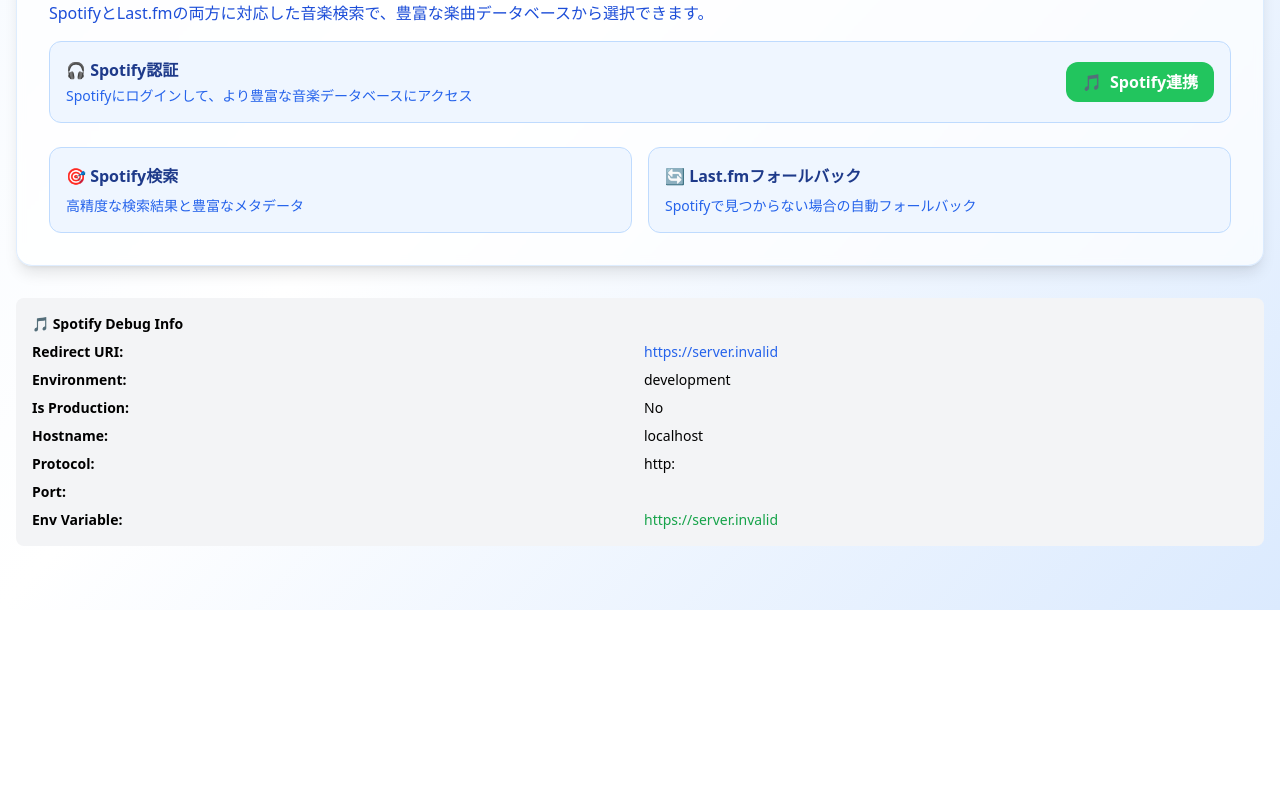
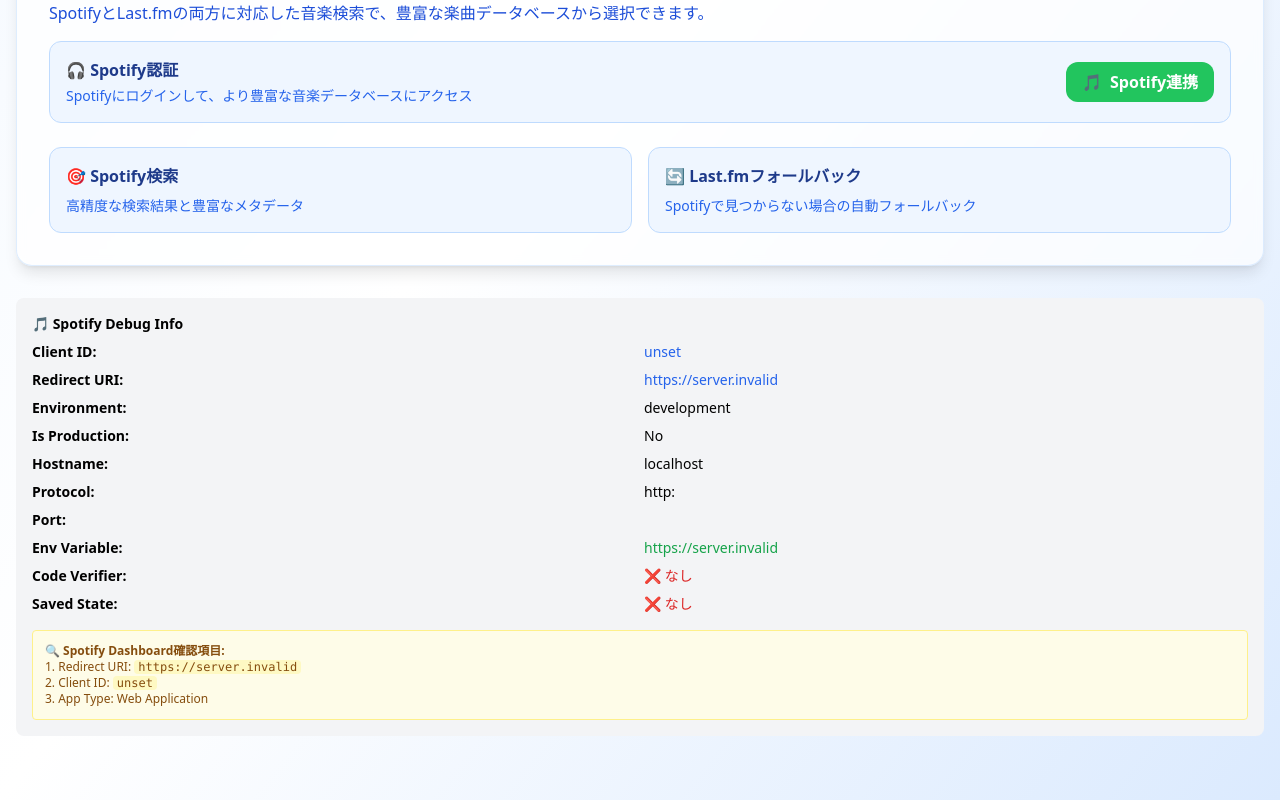
Before and after one commit to Natsuki-Endo-GMO/Musi-card, a React (Vite) app: page / in a window 1280 px wide. Shown: the part 812-1612 px from the top of the page. Before the commit the page ends 1422 px from the top, so only its background shows below. Built offline with nearby package versions, Linux system fonts and the light colour scheme; no server answers.

Commit message:
検証用にデバッグ情報を追加

```diff
--- a/src/components/SpotifyDebugInfo.tsx
+++ b/src/components/SpotifyDebugInfo.tsx
@@ -2,21 +2,27 @@
 
 export default function SpotifyDebugInfo() {
   const debugInfo = {
+    clientId: import.meta.env.VITE_SPOTIFY_CLIENT_ID,
     redirectUri: spotifyAuth.getCurrentRedirectUri(),
     environment: import.meta.env.MODE,
     isProd: import.meta.env.PROD,
     hostname: typeof window !== 'undefined' ? window.location.hostname : 'SSR',
     protocol: typeof window !== 'undefined' ? window.location.protocol : 'unknown',
     port: typeof window !== 'undefined' ? window.location.port : 'unknown',
-    envVar: import.meta.env.VITE_SPOTIFY_REDIRECT_URI || 'not set'
+    envVar: import.meta.env.VITE_SPOTIFY_REDIRECT_URI || 'not set',
+    hasCodeVerifier: typeof window !== 'undefined' ? !!localStorage.getItem('spotify_code_verifier') : false,
+    hasSavedState: typeof window !== 'undefined' ? !!localStorage.getItem('spotify_auth_state') : false
   };
 
   return (
     <div className="bg-gray-100 p-4 rounded-lg text-sm">
       <h3 className="font-bold mb-2">🎵 Spotify Debug Info</h3>
       <div className="grid grid-cols-2 gap-2">
+        <div><strong>Client ID:</strong></div>
+        <div className="text-blue-600 break-all">{debugInfo.clientId || '❌ 未設定'}</div>
+
         <div><strong>Redirect URI:</strong></div>
-        <div className="text-blue-600">{debugInfo.redirectUri}</div>
+        <div className="text-blue-600 break-all">{debugInfo.redirectUri}</div>
 
         <div><strong>Environment:</strong></div>
         <div>{debugInfo.environment}</div>
@@ -37,6 +43,25 @@
         <div className={debugInfo.envVar === 'not set' ? 'text-red-600' : 'text-green-600'}>
           {debugInfo.envVar}
         </div>
+
+        <div><strong>Code Verifier:</strong></div>
+        <div className={debugInfo.hasCodeVerifier ? 'text-green-600' : 'text-red-600'}>
+          {debugInfo.hasCodeVerifier ? '✅ 存在' : '❌ なし'}
+        </div>
+
+        <div><strong>Saved State:</strong></div>
+        <div className={debugInfo.hasSavedState ? 'text-green-600' : 'text-red-600'}>
+          {debugInfo.hasSavedState ? '✅ 存在' : '❌ なし'}
+        </div>
+      </div>
+
+      <div className="mt-4 p-3 bg-yellow-50 border border-yellow-200 rounded">
+        <p className="text-yellow-800 text-xs">
+          <strong>🔍 Spotify Dashboard確認項目:</strong><br/>
+          1. Redirect URI: <code className="bg-yellow-100 px-1 rounded">{debugInfo.redirectUri}</code><br/>
+          2. Client ID: <code className="bg-yellow-100 px-1 rounded">{debugInfo.clientId}</code><br/>
+          3. App Type: Web Application
+        </p>
       </div>
     </div>
   );
--- a/src/pages/SpotifyCallback.tsx
+++ b/src/pages/SpotifyCallback.tsx
@@ -45,6 +45,15 @@
 
         // State検証（CSRF攻撃防止）
         const savedState = localStorage.getItem('spotify_auth_state')
+        const savedCodeVerifier = localStorage.getItem('spotify_code_verifier')
+
+        console.log('🔍 LocalStorage状態確認:')
+        console.log(`   受信したcode: ${code.substring(0, 10)}...`)
+        console.log(`   受信したstate: "${state}"`)
+        console.log(`   保存されたstate: "${savedState}"`)
+        console.log(`   code_verifier: ${savedCodeVerifier ? '✅ 存在' : '❌ なし'}`)
+        console.log(`   state一致: ${savedState === state}`)
+
         if (import.meta.env.PROD && savedState !== state) {
           throw new Error('State parameter不一致 - セキュリティエラー')
         }
--- a/src/services/spotifyApi.ts
+++ b/src/services/spotifyApi.ts
@@ -119,28 +119,47 @@
       throw new Error('Code verifier not found');
     }
 
+    const redirectUri = getRedirectUri();
+    const requestBody = {
+      grant_type: 'authorization_code',
+      code,
+      redirect_uri: redirectUri,
+      client_id: CLIENT_ID,
+      code_verifier: codeVerifier
+    };
+
+    // デバッグ情報をログ出力
+    console.log('🔄 トークン交換リクエスト開始...');
+    console.log(`   Redirect URI: ${redirectUri}`);
+    console.log(`   Client ID: ${CLIENT_ID ? '設定済み' : '❌ 未設定'}`);
+    console.log(`   認証コード: ${code.substring(0, 10)}...`);
+    console.log(`   Code Verifier: ${codeVerifier ? '設定済み' : '❌ 未設定'}`);
+
     const response = await fetch(TOKEN_ENDPOINT, {
       method: 'POST',
       headers: {
         'Content-Type': 'application/x-www-form-urlencoded',
       },
-      body: new URLSearchParams({
-        grant_type: 'authorization_code',
-        code,
-        redirect_uri: getRedirectUri(),
-        client_id: CLIENT_ID,
-        code_verifier: codeVerifier
-      })
+      body: new URLSearchParams(requestBody)
     });
 
     // code_verifierを削除
     localStorage.removeItem('spotify_code_verifier');
 
     if (!response.ok) {
-      throw new Error('Failed to get access token');
+      let errorDetails = 'Unknown error';
+      try {
+        const errorData = await response.json();
+        errorDetails = JSON.stringify(errorData, null, 2);
+        console.error('❌ Token exchange失敗:', errorData);
+      } catch (e) {
+        console.error('❌ Token exchange失敗: レスポンス解析エラー');
+      }
+      throw new Error(`Failed to get access token: ${response.status} - ${errorDetails}`);
     }
 
     const data = await response.json();
+    console.log('✅ Token exchange成功!');
     return data.access_token;
   }
 };
```
